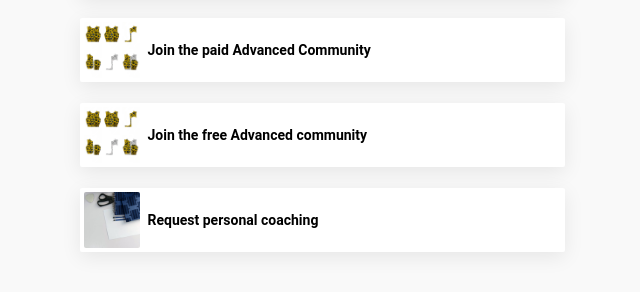
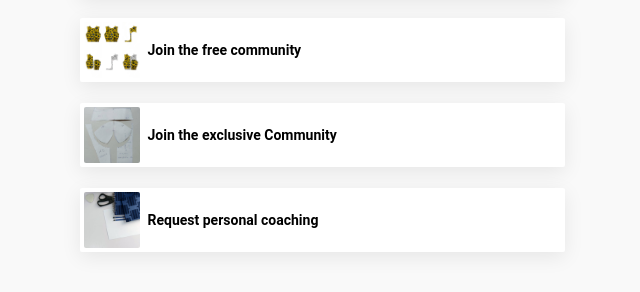
Before and after one commit to Sew-Support/sew-support.github.io, a plain HTML site: page docs/index.html in a window 1280 px wide. Shown: the part 466-758 px from the top of the page, without its empty margins (318-958 px from the left). Drawn offline with Linux system fonts and the light colour scheme; a web font is replaced by a local one.

Commit message:
changed position of free community link

```diff
--- a/docs/index.html
+++ b/docs/index.html
@@ -76,17 +76,17 @@
                           </div>
                         <div class="link-text">Watch tutorial videos</div>
                       </a>
-                      <a href="https://paystack.com/pay/sewsupport_advanced" target="_blank" rel="noopener" class="link with-thumbnail" style="--animation-delay: 1s">
-                          <div class="link-thumbnail">
-                            <img alt="bootcamp" src="img/pd-bootcamp.jpeg" width="56" height="56">
-                          </div>
-                        <div class="link-text">Join the paid Advanced Community</div>
-                      </a>
                       <a href="http://t.me/SewSupport" target="_blank" rel="noopener" class="link with-thumbnail" style="--animation-delay: 1s">
                           <div class="link-thumbnail">
                             <img alt="bootcamp" src="img/pd-bootcamp.jpeg" width="56" height="56">
                           </div>
-                        <div class="link-text">Join the free Advanced community</div>
+                        <div class="link-text">Join the free community</div>
+                      </a>
+                      <a href="https://paystack.com/pay/sewsupport_advanced" target="_blank" rel="noopener" class="link with-thumbnail" style="--animation-delay: 1s">
+                          <div class="link-thumbnail">
+                            <img alt="bootcamp" src="img/exclusive_community.jpeg" width="56" height="56">
+                          </div>
+                        <div class="link-text">Join the exclusive Community</div>
                       </a>
                       <a href="http://t.me/CourageOba" target="_blank" rel="noopener" class="link with-thumbnail" style="--animation-delay: 1s">
                           <div class="link-thumbnail">
```
Also changed, not shown: docs/img/exclusive_community.jpeg (added).
